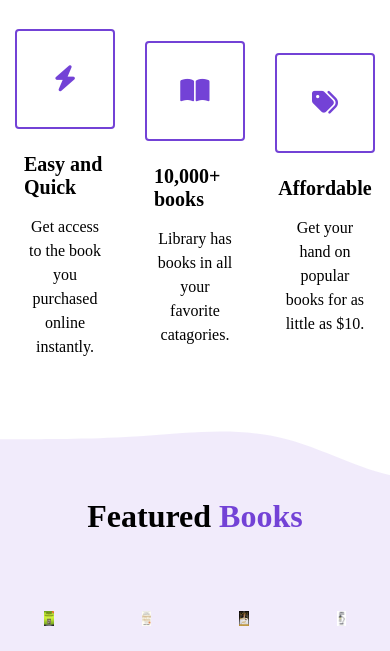
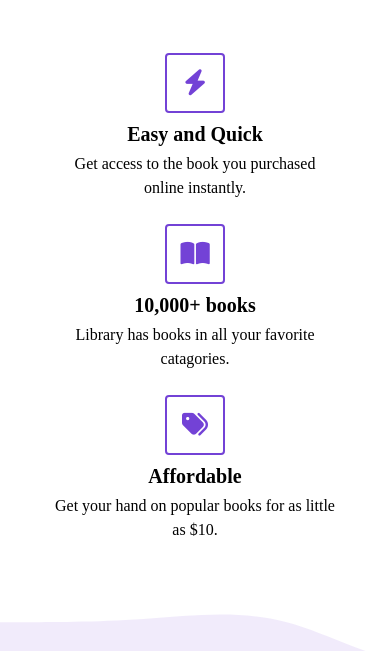
Before and after one commit to Hgatesjr/commerce, a plain HTML site: page index.html in a window 390 px wide. Shown: the part 940-1591 px from the top of the page. Drawn offline with Linux system fonts and the light colour scheme.

Commit message:
finished responsiveness @480

```diff
--- a/style.css
+++ b/style.css
@@ -1,10 +1,10 @@
-@import url('https://fonts.googleapis.com/css2?family=Roboto:ital,wght@0,100..900;1,100..900&display=swap');
+@import url("https://fonts.googleapis.com/css2?family=Roboto:ital,wght@0,100..900;1,100..900&display=swap");
 
 * {
   padding: 0;
   margin: 0;
   box-sizing: border-box;
-    font-family: 'Roboto' sans-serif;
+  font-family: "Roboto" sans-serif;
 }
 
 html {
@@ -40,7 +40,6 @@ img {
   padding: 20px;
 }
 
-
 .nav__container {
   width: 100%;
   max-width: 1200px;
@@ -49,7 +48,6 @@ img {
   align-items: center;
   margin: 0 auto;
   padding: 0 24px;
-
 }
 .logo {
   width: 160px;
@@ -67,7 +65,6 @@ li {
 }
 
 .nav__links {
-
 }
 
 .nav__link {
@@ -77,14 +74,12 @@ li {
   color: #7342d6;
   font-weight: bold;
   padding: 8px;
-
 }
 
 .nav__link--primary {
   border: 2px solid;
   color: #7342d6;
   border-radius: 2px;
-
 }
 .nav__link:hover {
   text-decoration: underline;
@@ -117,7 +112,6 @@ li {
 
 .menu--open .menu__backdrop {
   display: flex;
-
 }
 
 .menu__links {
@@ -128,7 +122,6 @@ li {
 
 .menu__list {
   padding: 32px 0;
-
 }
 
 .menu__link {
@@ -152,7 +145,6 @@ li {
   top: 10px;
   padding: 8px;
   color: white;
-
 }
 
 /*landing*/
@@ -195,11 +187,10 @@ button {
 
 button:active {
   transform: translateY (10px);
-
 }
 
 .btn {
-    background-color:#7342d6 ;
+  background-color: #7342d6;
   color: white;
   padding: 12px 24px;
   font-size: 20px;
@@ -236,8 +227,6 @@ button:active {
   cursor: not-allowed;
 }
 
-
-
 /*
 highlights
 */
@@ -248,19 +237,19 @@ highlights
 }
 
 #highlights:after {
-
   transform: translateY(100%) rotate(180deg);
   bottom: 1px;
 }
 #highlights:after,
-#highlights:before { background: url('assets/assets/wave.svg');
+#highlights:before {
+  background: url("assets/assets/wave.svg");
   content: "";
   position: absolute;
   width: 102vh;
   height: 12vh;
   left: 0;
   z-index: 1;
-    background-size: cover ;
+  background-size: cover;
   background-repeat: no-repeat;
 }
 
@@ -309,7 +298,7 @@ highlights
 
 #features {
   padding-top: 7vw;
-    background-color:rgba(115, 66, 214, 0.1);
+  background-color: rgba(115, 66, 214, 0.1);
 }
 
 .books {
@@ -326,7 +315,6 @@ highlights
   max-height: 380px;
   transition: all 300ms ease;
   cursor: not-allowed;
-
 }
 
 .book__img--wrapper {
@@ -343,7 +331,6 @@ highlights
 .book__title {
   font-size: 20px;
   margin-bottom: 8px;
-
 }
 
 .book__title:hover {
@@ -362,12 +349,10 @@ highlights
   color: #bfbfbf;
 }
 
-
 /* explore */
 
 #explore {
-    background-color:rgba(115, 66, 214, 0.1);
-
+  background-color: rgba(115, 66, 214, 0.1);
 }
 
 .footer-links {
@@ -381,7 +366,6 @@ highlights
 }
 
 .footer-logo {
-
 }
 
 /*
@@ -390,14 +374,12 @@ footer
 
 footer {
   background-color: #242424;
-
 }
 
 .footer__logo--img {
   width: 200px;
   filter: grayscale(1) invert(1);
   padding: 2px 0px;
-
 }
 
 .footer__link,
@@ -418,3 +400,37 @@ footer {
 RESPONSIVENESS
 
 */
+
+@media (max-width: 480px) {
+  .highlight__img {
+    width: 60px;
+    height: 60px;
+    margin-bottom: 10px;
+    margin-top: 24px;
+  }
+
+  .highlight {
+    width: 500px;
+  }
+
+  .highlight__wrapper {
+    display: flex;
+    flex-direction: column;
+    align-items: center;
+    justify-content: space-around;
+    text-align: center;
+  }
+
+  .highlight__subtitle {
+
+    margin-bottom: 6px;
+  }
+
+  .book__img {
+    padding: 12px;
+  }
+
+  .book__title {
+    font-size: 16px;
+  }
+}
```
Lines whose indentation alone changed are shown as unchanged.
